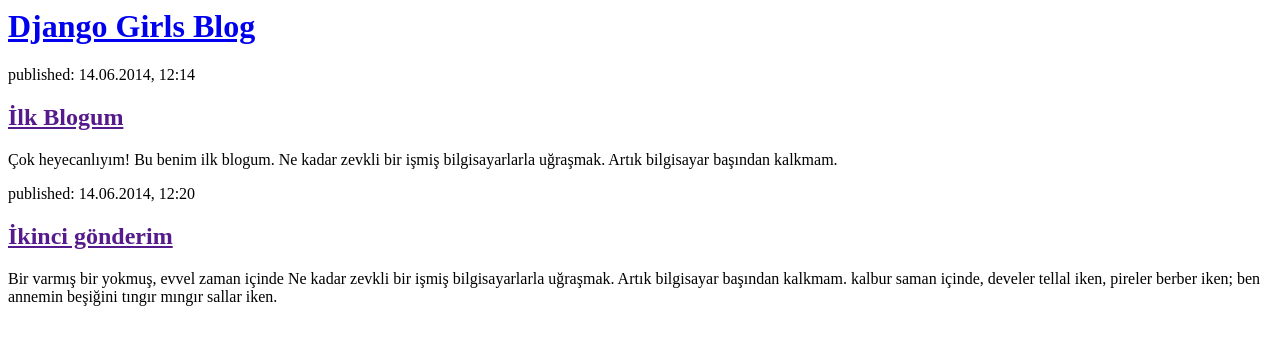
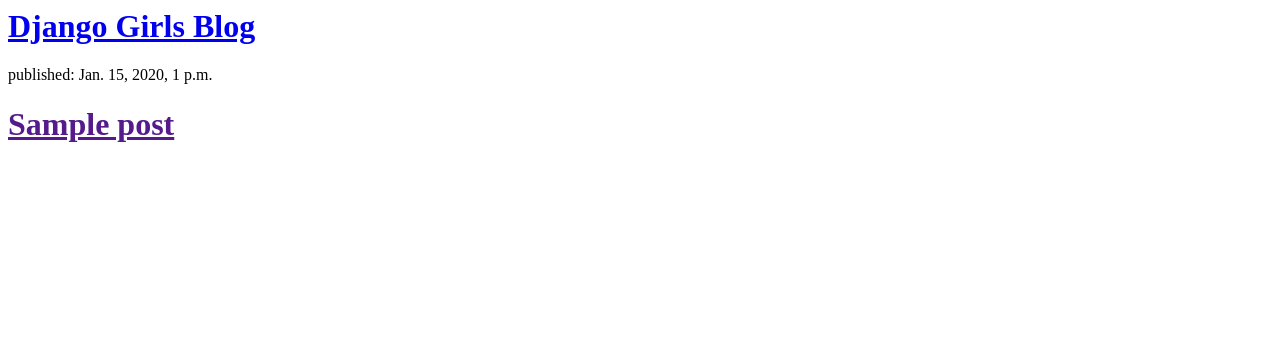
Before and after one commit to ekincibasak/django_girls, a Django app: page / in a window 1280 px wide. Shown: the top 345 px of the page. Run offline with Django 3.2, Linux system fonts and the light colour scheme; tables that the repository leaves empty hold one stand-in row (values such as "Sample post").

Commit message:
Veritabanından gönderileri göstermek için template'ler değiştirildi.

```diff
--- a/blog/templates/blog/post_list.html
+++ b/blog/templates/blog/post_list.html
@@ -7,15 +7,13 @@
             <h1><a href="/">Django Girls Blog</a></h1>
         </div>
         <div>
-            <p>published: 14.06.2014, 12:14</p>
-            <h2><a href="">İlk Blogum</a></h2>
-            <p>Çok heyecanlıyım! Bu benim ilk blogum. Ne kadar zevkli bir işmiş bilgisayarlarla uğraşmak. Artık bilgisayar başından kalkmam. </p>
-        </div>
-
-        <div>
-            <p>published: 14.06.2014, 12:20</p>
-            <h2><a href="">İkinci gönderim</a></h2>
-            <p>Bir varmış bir yokmuş, evvel zaman içinde Ne kadar zevkli bir işmiş bilgisayarlarla uğraşmak. Artık bilgisayar başından kalkmam. kalbur saman içinde, develer tellal iken, pireler berber iken; ben annemin beşiğini tıngır mıngır sallar iken.</p>
+          {% for post in posts %}
+            <div>
+              <p>published: {{post.published_date}}</p>
+              <h1> <a href="">{{post.title}}</a></h1>
+              <p>{{post.tex|linebreaksbr}}</p>
+            </div>
+          {% endfor %}
         </div>
     </body>
 </html>
--- a/blog/views.py
+++ b/blog/views.py
@@ -1,5 +1,9 @@
 from django.shortcuts import render
+from django.utils import timezone
+from .models import Post
+
 
 # Create your views here.
 def post_list(request):
-    return render(request, 'blog/post_list.html', {})
+    posts = Post.objects.order_by('published_date')
+    return render(request, 'blog/post_list.html', {'posts':posts})
```
Also changed, not shown: blog/models.py (+5 -5 lines).
